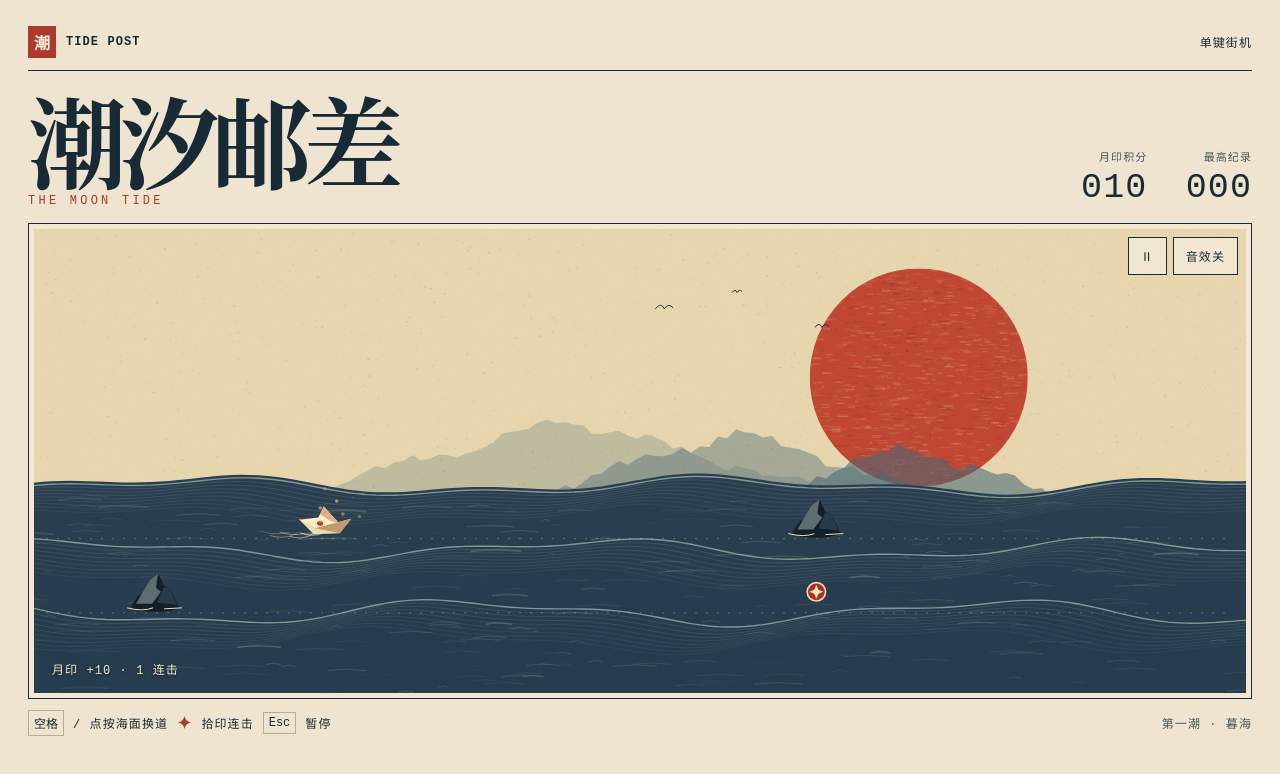
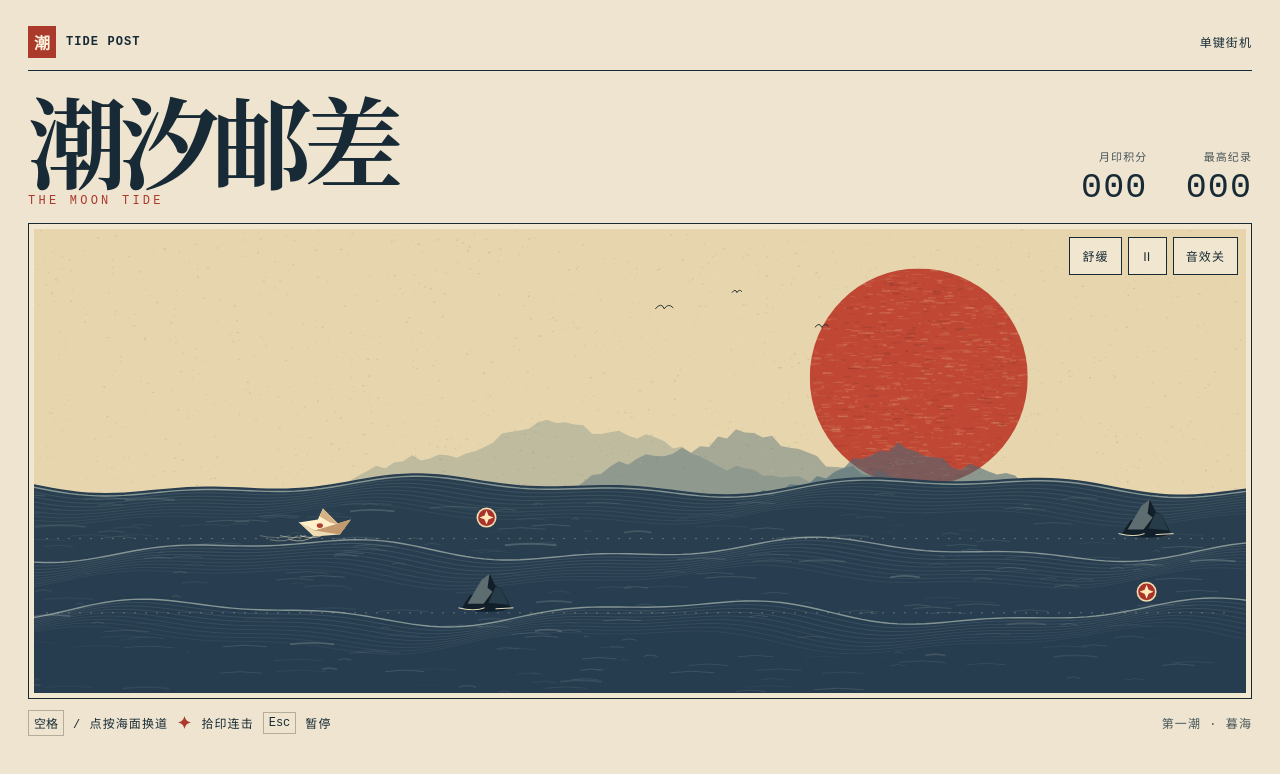
Before and after one commit to TuanTuan1020/tide-post, a plain HTML site: page index.html in a window 1280 px wide. Both pictures are taken after a click on the button "开始航行 ↗". Drawn offline with Linux system fonts and the light colour scheme.

Commit message:
Reduce motion and add gentle pace

```diff
--- a/index.html
+++ b/index.html
@@ -44,7 +44,7 @@ footer{padding:11px 0 0;flex-wrap:wrap}.legend{display:flex;align-items:center;g
 <p id="message">收集朱红月印，避开黑色礁石。</p>
 <button class="primary" id="play">开始航行　↗</button>
 </div>
-<div class="stage-controls"><button id="pause" aria-label="暂停">Ⅱ</button><button id="sound" aria-pressed="false">音效关</button></div>
+<div class="stage-controls"><button id="pace" aria-label="舒缓速度" aria-pressed="true">舒缓</button><button id="pause" aria-label="暂停">Ⅱ</button><button id="sound" aria-pressed="false">音效关</button></div>
 <div class="callout mono" id="callout"></div>
 </section>
 <footer class="mono"><div class="legend"><kbd>空格</kbd> / 点按海面换道 <b>✦</b> 拾印连击 <kbd>Esc</kbd> 暂停</div><div class="chapter" id="tide">第一潮 · 暮海</div></footer>
@@ -56,7 +56,11 @@ const sea = get("sea");
 const ctx = sea.getContext("2d");
 const paper = document.createElement("canvas");
 const print = paper.getContext("2d");
-const reduced = matchMedia("(prefers-reduced-motion: reduce)").matches;
+let gentle = true;
+try {
+  gentle = matchMedia("(prefers-reduced-motion: reduce)").matches ||
+    localStorage.getItem("tide-post-pace") !== "standard";
+} catch {}
 const palettes = [
   ["第一潮 · 暮海","#e7d6ad","#bf4734","#496876","#293f50","#203d50","#142f40","#b5c1b5"],
   ["第二潮 · 紫夜","#cfbbbc","#a93852","#655771","#493f5b","#39334f","#28273e","#c4afbf"],
@@ -66,10 +70,9 @@ const rng = seed => () => {
   seed = (Math.imul(seed, 1664525) + 1013904223) >>> 0;
   return seed / 4294967296;
 };
-const texture = rng(917);
-let width, height, ratio, mode = "intro", last = 0, elapsed = 0, drift = 0;
+let width, height, ratio, mode = "intro", last = 0, elapsed = 0;
 let score = 0, best = 0, streak = 0, phase = 0, serial = 0;
-let lane = 0, boatY = 0, objects = [], sparks = [], next = 0, flash = 0;
+let lane = 0, boatY = 0, objects = [], next = 0, calloutTime = 0;
 let audio, muted = true;
 try { best = Number(localStorage.getItem("tide-post-best")) || 0; } catch {}
 const format = value => String(value).padStart(3,"0");
@@ -92,12 +95,12 @@ function resize() {
   ctx.setTransform(ratio,0,0,ratio,0,0);
   print.setTransform(ratio,0,0,ratio,0,0);
   boatY = water(lane);
-  paintSky();
+  paintBackdrop();
 }
 function water(index) { return height*(index ? .81 : .65); }
 function boatX() { return width*(width<600 ? .21 : .24); }
 function paintSky() {
-  const [,sky,red,haze] = palettes[phase];
+  const [,sky,red,haze] = palettes[gentle?0:phase];
   const rand = rng(341);
   print.fillStyle=sky; print.fillRect(0,0,width,height);
   const moonX=width*(width<600?.77:.73), moonY=height*.32;
@@ -136,20 +139,21 @@ function paintSky() {
 function wave(x,y,t,i) {
   return y+Math.sin(x*.012+t+i*1.5)*(7+i*1.8)+Math.sin(x*.029+t*1.6+i)*4;
 }
-function seaLine(y,t,i,step=9) {
-  ctx.beginPath();ctx.moveTo(-step,wave(-step,y,t,i));
-  for(let x=0;x<=width+step;x+=step)ctx.lineTo(x,wave(x,y,t,i));
+function seaLine(c,y,t,i,step=9) {
+  c.beginPath();c.moveTo(-step,wave(-step,y,t,i));
+  for(let x=0;x<=width+step;x+=step)c.lineTo(x,wave(x,y,t,i));
 }
-function paintWater(t) {
-  const [,,, ,back,middle,front,foam]=palettes[phase];
+function paintWater(c) {
+  const t = 0;
+  const [,,, ,back,middle,front,foam]=palettes[gentle?0:phase];
   for(const [i,color] of [back,middle,front].entries()){
     const y=height*(.55+i*.135);
-    seaLine(y,t,i);ctx.lineTo(width+12,height);ctx.lineTo(-12,height);ctx.closePath();
-    ctx.fillStyle=color;ctx.fill();
+    seaLine(c,y,t,i);c.lineTo(width+12,height);c.lineTo(-12,height);c.closePath();
+    c.fillStyle=color;c.fill();
     for(let j=0;j<9;j++){
-      seaLine(y+3+j*3.5,t+j*.11,i);
-      ctx.globalAlpha=j===0?.67:.21-j*.013;ctx.lineWidth=j===0?1.4:.75;
-      ctx.strokeStyle=foam;ctx.stroke();
+      seaLine(c,y+3+j*3.5,t+j*.11,i);
+      c.globalAlpha=j===0?.67:.21-j*.013;c.lineWidth=j===0?1.4:.75;
+      c.strokeStyle=foam;c.stroke();
     }
   }
   const rand=rng(233);
@@ -157,15 +161,19 @@ function paintWater(t) {
     const depth=rand(), span=4+rand()*48, opacity=rand(), position=rand();
     const x=((position*width-t*(9+depth*13))%(width+70)+width+70)%(width+70)-55;
     const y=height*(.575+depth*.425)+Math.sin(x*.015+t+i)*4;
-    ctx.globalAlpha=.04+opacity*.24;ctx.strokeStyle=foam;ctx.lineWidth=i%9===0?1.8:.7;
-    ctx.beginPath();ctx.moveTo(x,y);ctx.quadraticCurveTo(x+span*.48,y-3,x+span,y);ctx.stroke();
+    c.globalAlpha=.04+opacity*.24;c.strokeStyle=foam;c.lineWidth=i%9===0?1.8:.7;
+    c.beginPath();c.moveTo(x,y);c.quadraticCurveTo(x+span*.48,y-3,x+span,y);c.stroke();
   }
-  ctx.globalAlpha=1;
+  c.globalAlpha=1;
   for(let i=0;i<2;i++){
     const y=water(i)+8;
-    ctx.setLineDash([2,9]);ctx.strokeStyle="#faedc24a";ctx.lineWidth=1;
-    ctx.beginPath();ctx.moveTo(12,y);ctx.lineTo(width-12,y);ctx.stroke();ctx.setLineDash([]);
+    c.setLineDash([2,9]);c.strokeStyle="#faedc24a";c.lineWidth=1;
+    c.beginPath();c.moveTo(12,y);c.lineTo(width-12,y);c.stroke();c.setLineDash([]);
   }
+}
+function paintBackdrop() {
+  paintSky();
+  paintWater(print);
 }
 function rock(x,y,size) {
   ctx.save();ctx.translate(x,y);ctx.scale(size,size);
@@ -182,8 +190,8 @@ function seal(x,y,size) {
   ellipse(ctx,x,y-13,size-1.6,size-1.6,"#a9332b");
   polygon(ctx,[[x,y-20],[x+2,y-15],[x+7,y-13],[x+2,y-11],[x,y-6],[x-2,y-11],[x-7,y-13],[x-2,y-15]],"#ffe9b8");
 }
-function boat(x,y,t) {
-  ctx.save();ctx.translate(x,y+Math.sin(t*4)*2);ctx.rotate(Math.sin(t*3)*.045);
+function boat(x,y) {
+  ctx.save();ctx.translate(x,y);
   for(let i=0;i<5;i++){
     ctx.globalAlpha=.64-i*.09;ctx.strokeStyle="#f4e6c3";ctx.lineWidth=1;
     ctx.beginPath();ctx.moveTo(-25-i*10,5+i%2*4);ctx.quadraticCurveTo(-12-i*9,9+i%2*4,-3-i*8,5);ctx.stroke();
@@ -216,10 +224,10 @@ function show(newMode,title,message,action) {
   if(title){get("heading").textContent=title;get("message").textContent=message;get("play").textContent=action;}
 }
 function start() {
-  elapsed=0;drift=0;next=.42;lane=0;boatY=water(0);objects=[];sparks=[];
-  phase=0;score=0;streak=0;serial=0;flash=0;
+  elapsed=0;next=.42;lane=0;boatY=water(0);objects=[];
+  phase=0;score=0;streak=0;serial=0;calloutTime=0;
   get("score").textContent=format(score);get("callout").textContent="";
-  get("tide").textContent=palettes[phase][0];paintSky();show("run");sea.focus({preventScroll:true});
+  get("tide").textContent=palettes[phase][0];paintBackdrop();show("run");sea.focus({preventScroll:true});
 }
 function pause() {
   if(mode==="run"){
@@ -248,14 +256,17 @@ function addPair() {
   serial++;
 }
 function update(dt) {
-  elapsed+=dt;drift+=dt;flash=Math.max(0,flash-dt);
-  if(!flash)get("callout").textContent="";
+  elapsed+=dt;
+  if(calloutTime>0){
+    calloutTime=Math.max(0,calloutTime-dt);
+    if(calloutTime===0)get("callout").textContent="";
+  }
   const chapter=Math.min(2,Math.floor(elapsed/23));
-  if(chapter!==phase){phase=chapter;paintSky();get("tide").textContent=palettes[phase][0];tone([392,523,659]);}
+  if(chapter!==phase){phase=chapter;if(!gentle)paintBackdrop();get("tide").textContent=palettes[phase][0];tone([392,523,659]);}
   next-=dt;
-  if(next<=0){addPair();next+=Math.max(.72,1.42-elapsed*.011);}
+  if(next<=0){addPair();next+=gentle?2:Math.max(1,1.6-elapsed*.008);}
   boatY+=(water(lane)-boatY)*Math.min(1,dt*18);
-  const speed=Math.max(245,width*.38)*Math.min(1.85,1+elapsed*.012);
+  const speed=width*(gentle?.27:.36)*Math.min(gentle?1.2:1.45,1+elapsed*.006);
   const playerX=boatX();
   for(const obj of objects){
     obj.x-=speed*dt;
@@ -266,23 +277,17 @@ function update(dt) {
       if(!obj.seal){end();break;}
       streak++;const multiplier=Math.min(5,1+Math.floor(streak/3));
       score+=10*multiplier;get("score").textContent=format(score);
-      flash=.92;get("callout").textContent="月印 +"+10*multiplier+"  ·  "+streak+" 连击";
+      calloutTime=1.3;get("callout").textContent="月印 +"+10*multiplier+"  ·  "+streak+" 连击";
       tone([392*Math.pow(2,(streak%5)/12),587]);
-      for(let i=0;i<11;i++)sparks.push({x:obj.x,y:boatY-13,vx:(Math.random()-.5)*125,vy:-15-Math.random()*85,life:.4+Math.random()*.3});
     }else if(obj.seal&&obj.x<playerX-31){obj.done=true;streak=0;}
   }
   objects=objects.filter(o=>o.x>-60&&(!o.done||!o.seal));
-  for(const p of sparks){p.x+=p.vx*dt;p.y+=p.vy*dt;p.vy+=120*dt;p.life-=dt;}
-  sparks=sparks.filter(p=>p.life>0);
 }
 function frame(now) {
   const dt=Math.min(.04,(now-(last||now))/1000);
   last=now;
   if(mode==="run")update(dt);
-  if(mode==="intro"&&!reduced)drift+=dt*.5;
-  const t=reduced?0:drift;
   ctx.drawImage(paper,0,0,width,height);
-  paintWater(t);
   if(mode==="intro"){
     rock(width*.82,water(0),1.08);
     rock(width*.64,water(1),.92);
@@ -293,13 +298,21 @@ function frame(now) {
     if(obj.seal)seal(obj.x,water(obj.lane),10);
     else rock(obj.x,water(obj.lane),1);
   }
-  boat(boatX(),boatY,t);
-  for(const p of sparks){
-    ctx.globalAlpha=Math.min(1,p.life*3);ellipse(ctx,p.x,p.y,1.8,1.8,"#f6bf74");
-  }
-  ctx.globalAlpha=1;
+  boat(boatX(),boatY);
   requestAnimationFrame(frame);
 }
+function syncPace() {
+  get("pace").textContent=gentle?"舒缓":"标准";
+  get("pace").setAttribute("aria-pressed",String(gentle));
+}
+get("pace").addEventListener("click",()=>{
+  gentle=!gentle;
+  syncPace();
+  paintBackdrop();
+  try{localStorage.setItem("tide-post-pace",gentle?"gentle":"standard");}catch{}
+  if(mode==="run")sea.focus({preventScroll:true});
+});
+syncPace();
 get("play").addEventListener("click",action);
 get("pause").addEventListener("click",pause);
 get("sound").addEventListener("click",async()=>{
```
